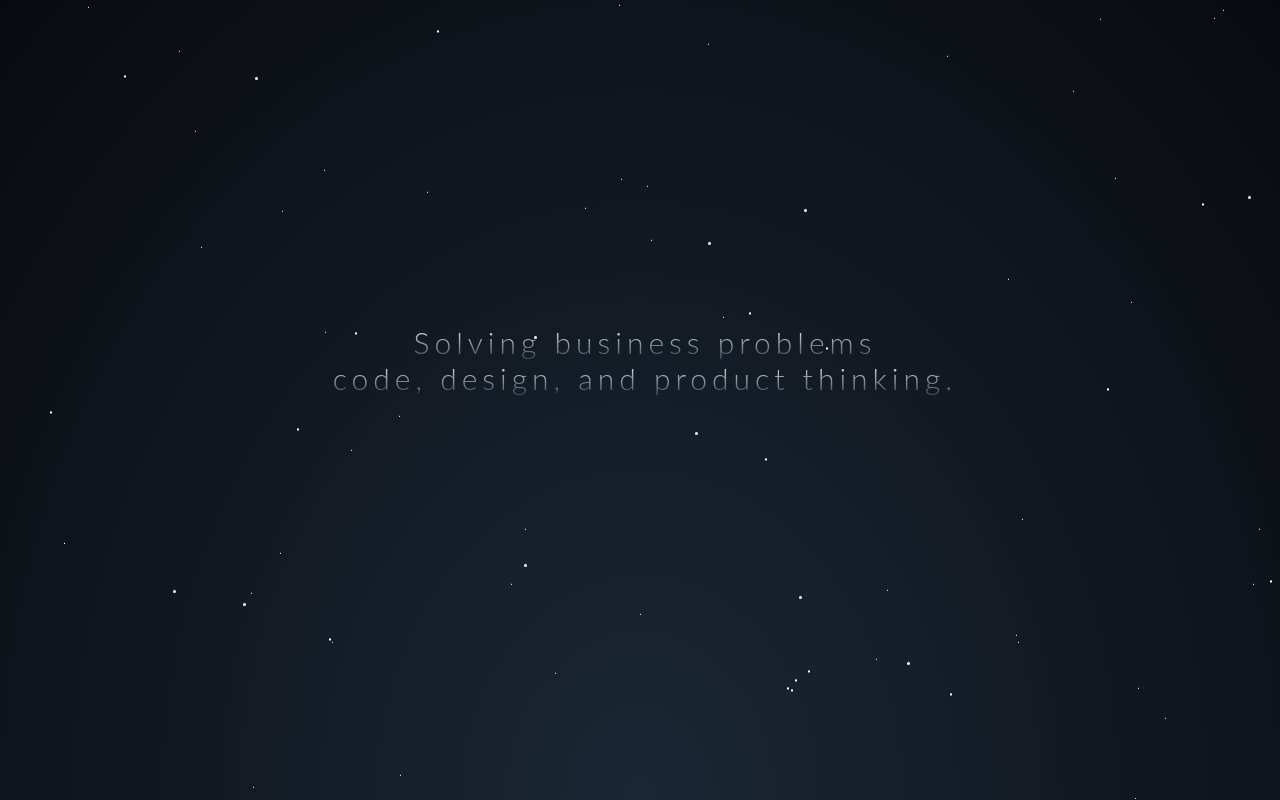
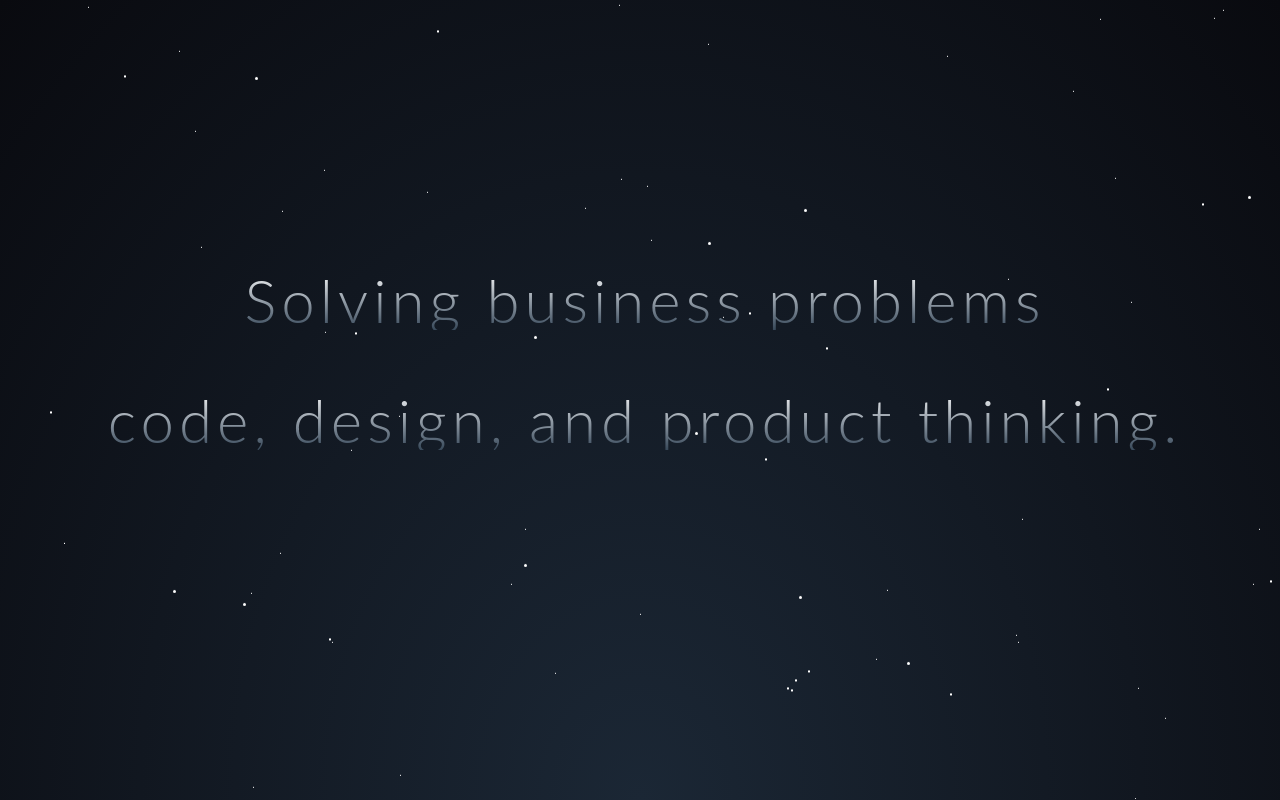
Before and after one commit to Salman-165324/salman-dev-portfolio, a Next.js app: page / in a window 1280 px wide. Built offline with nearby package versions, Linux system fonts and the light colour scheme.

Commit message:
Update typography of the hero title

```diff
--- a/components/sections/Hero.tsx
+++ b/components/sections/Hero.tsx
@@ -11,14 +11,14 @@ export default function Hero() {
       <div id="stars3" className={styles.stars3}></div>
 
       {/* Title section - Tailwind for simpler styling */}
-      <div className="absolute top-1/2 left-0 right-0 -translate-y-1/2 text-center text-white font-['Lato',sans-serif] font-light text-5xl md:text-3xl sm:text-2xl tracking-[10px] md:tracking-[5px] sm:tracking-[3px] z-10 pl-2.5 -mt-[60px] md:-mt-10 sm:-mt-[30px]">
-        <span className="bg-gradient-to-b from-white to-[#38495a] bg-clip-text text-transparent">
+      <div className="absolute top-1/2 left-0 right-0 -translate-y-1/2 text-center text-white font-['Lato',sans-serif] font-light text-3xl md:text-6xl sm:text-4xl tracking-[10px] md:tracking-[5px] sm:tracking-[3px] z-10 pl-2.5 -mt-[60px] md:-mt-10 sm:-mt-[30px]">
+        <p className="bg-gradient-to-b from-white to-[#38495a] bg-clip-text text-transparent">
           Solving business problems
-        </span>
+        </p>
         <br />
-        <span className="bg-gradient-to-b from-white to-[#38495a] bg-clip-text text-transparent">
+        <p   className="bg-gradient-to-b from-white to-[#38495a] bg-clip-text text-transparent">
           code, design, and product thinking.
-        </span>
+        </p>
       </div>
     </section>
   );
```
